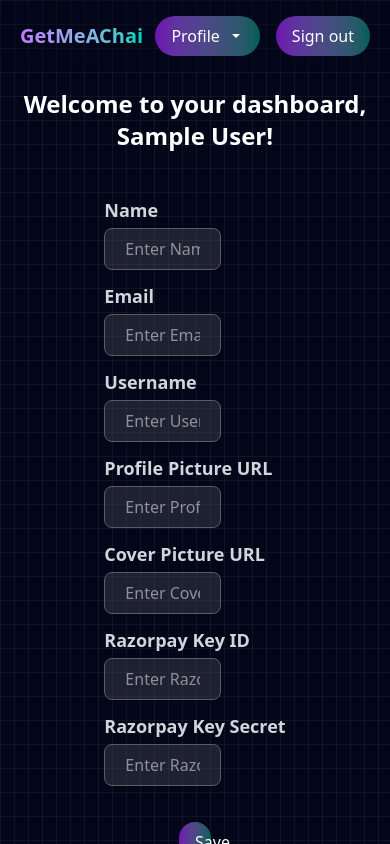
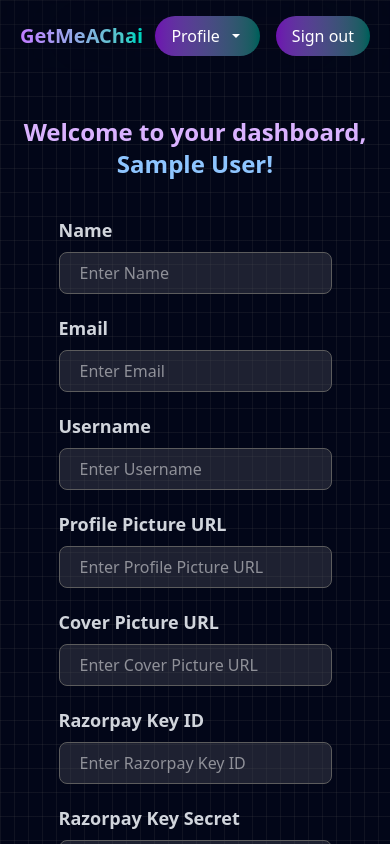
Before and after one commit to tanmay-joshi-official/GetMeAChai, a Next.js app: page /dashboard in a window 390 px wide. Shown: the top 844 px of the page. Built offline with nearby package versions, Linux system fonts and the light colour scheme; no server answers; the database is empty; sample sign-in values are in the browser's storage.

Commit message:
Added responsiveness to dashboard

```diff
--- a/app/components/Navbar.js
+++ b/app/components/Navbar.js
@@ -29,7 +29,7 @@ const Navbar = () => {
                   <li className="rounded-lg m-2 my-0 px-4 py-2 hover:bg-slate-700 active:bg-slate-800 transition-all cursor-pointer mb-2" onClick={() => signOut()}>Sign Out</li>
                 </ul></button>
             </div>}
-            {session && <button className="cursor-pointer px-4 p-2 rounded-full bg-linear-to-r from-purple-800 to-teal-800 hover:scale-105 transition-all hover:bg-linear-to-r hover:from-purple-950 hover:to-teal-900 active:bg-linear-to-r active:from-purple-950 active:to-teal-950 active:scale-100" onClick={() => signOut()}>Sign out</button>}
+            {session && <button className="cursor-pointer md:mr-2 px-4 p-2 rounded-full bg-linear-to-r from-purple-800 to-teal-800 hover:scale-105 transition-all hover:bg-linear-to-r hover:from-purple-950 hover:to-teal-900 active:bg-linear-to-r active:from-purple-950 active:to-teal-950 active:scale-100" onClick={() => signOut()}>Sign out</button>}
           </div>
         </ul>
       </div>
--- a/app/dashboard/page.js
+++ b/app/dashboard/page.js
@@ -68,40 +68,39 @@ const Dashboard = () => {
   return (
     <>
       <div className="p-4">
-        <div className=' text-center font-bold text-2xl'>Welcome to your dashboard, {session.user.name}!</div>
-        <form className="dashboard-form container flex flex-col items-center gap-4 mt-8" onSubmit={handleSubmit}>
-          {/* Enter label for each field on left side of the same line */}
+        <div className=' text-center text-purple-300 font-bold text-2xl md:mt-4 mt-7'>Welcome to your dashboard, <span className='text-blue-300'>{session.user.name}!</span></div>
+        <form className="dashboard-form container flex flex-col items-center gap-4 md:mt-8 mt-4" onSubmit={handleSubmit}>
           <div className='w-fit flex flex-col items-center'>
-            <div className="form-group w-full flex flex-col gap-1 mt-3">
+            <div className="form-group w-full flex flex-col md:gap-1 gap-2 md:mt-3 mt-5">
               <label htmlFor="name" className="block text-lg font-bold text-gray-300">Name</label>
-              <input value={form.name ? form.name : ""} onChange={handleChange} className='bg-[#4649556b] border border-[#5c5c5d] rounded-lg p-2 px-5 focus:outline outline-gray-500 w-[30vw]' placeholder='Enter Name' type="text" name="name" id="name" />
+              <input value={form.name ? form.name : ""} onChange={handleChange} className='bg-[#4649556b] border border-[#5c5c5d] rounded-lg p-2 px-5 focus:outline outline-gray-500 md:w-[30vw]' placeholder='Enter Name' type="text" name="name" id="name" />
             </div>
-            <div className="form-group w-full flex flex-col gap-1 mt-3">
+            <div className="form-group w-full flex flex-col md:gap-1 gap-2 md:mt-3 mt-5">
               <label htmlFor="email" className="block text-lg font-bold text-gray-300">Email</label>
-              <input value={form.email ? form.email : ""} onChange={handleChange} className='bg-[#4649556b] border border-[#5c5c5d] rounded-lg p-2 px-5 focus:outline outline-gray-500 w-[30vw]' placeholder='Enter Email' type="text" name="email" id="email" />
+              <input value={form.email ? form.email : ""} onChange={handleChange} className='bg-[#4649556b] border border-[#5c5c5d] rounded-lg p-2 px-5 focus:outline outline-gray-500 md:w-[30vw]' placeholder='Enter Email' type="text" name="email" id="email" />
             </div>
-            <div className="form-group w-full flex flex-col gap-1 mt-3">
+            <div className="form-group w-full flex flex-col md:gap-1 gap-2 md:mt-3 mt-5">
               <label htmlFor="username" className="block text-lg font-bold text-gray-300">Username</label>
-              <input value={form.username ? form.username : ""} onChange={handleChange} className='bg-[#4649556b] border border-[#5c5c5d] rounded-lg p-2 px-5 focus:outline outline-gray-500 w-[30vw]' placeholder='Enter Username' type="text" name="username" id="username" />
+              <input value={form.username ? form.username : ""} onChange={handleChange} className='bg-[#4649556b] border border-[#5c5c5d] rounded-lg p-2 px-5 focus:outline outline-gray-500 md:w-[30vw]' placeholder='Enter Username' type="text" name="username" id="username" />
             </div>
-            <div className="form-group w-full flex flex-col gap-1 mt-3">
+            <div className="form-group w-full flex flex-col md:gap-1 gap-2 md:mt-3 mt-5">
               <label htmlFor="profile" className="block text-lg font-bold text-gray-300">Profile Picture URL</label>
-              <input value={form.profile ? form.profile : ""} onChange={handleChange} className='bg-[#4649556b] border border-[#5c5c5d] rounded-lg p-2 px-5 focus:outline outline-gray-500 w-[30vw]' placeholder='Enter Profile Picture URL' type="text" name="profile" id="profile" />
+              <input value={form.profile ? form.profile : ""} onChange={handleChange} className='bg-[#4649556b] border border-[#5c5c5d] rounded-lg p-2 px-5 focus:outline outline-gray-500 md:w-[30vw]' placeholder='Enter Profile Picture URL' type="text" name="profile" id="profile" />
             </div>
-            <div className="form-group w-full flex flex-col gap-1 mt-3">
+            <div className="form-group w-full flex flex-col md:gap-1 gap-2 md:mt-3 mt-5">
               <label htmlFor="cover" className="block text-lg font-bold text-gray-300">Cover Picture URL</label>
-              <input value={form.cover ? form.cover : ""} onChange={handleChange} className='bg-[#4649556b] border border-[#5c5c5d] rounded-lg p-2 px-5 focus:outline outline-gray-500 w-[30vw]' placeholder='Enter Cover Picture URL' type="text" name="cover" id="cover" />
+              <input value={form.cover ? form.cover : ""} onChange={handleChange} className='bg-[#4649556b] border border-[#5c5c5d] rounded-lg p-2 px-5 focus:outline outline-gray-500 md:w-[30vw]' placeholder='Enter Cover Picture URL' type="text" name="cover" id="cover" />
             </div>
-            <div className="form-group w-full flex flex-col gap-1 mt-3">
+            <div className="form-group w-full flex flex-col md:gap-1 gap-2 md:mt-3 mt-5">
               <label htmlFor="razorpay_key_id" className="block text-lg font-bold text-gray-300">Razorpay Key ID</label>
-              <input value={form.razorpay_key_id ? form.razorpay_key_id : ""} onChange={handleChange} className='bg-[#4649556b] border border-[#5c5c5d] rounded-lg p-2 px-5 focus:outline outline-gray-500 w-[30vw]' placeholder='Enter Razorpay Key ID' type="text" name="razorpay_key_id" id="razorpay_key_id" />
+              <input value={form.razorpay_key_id ? form.razorpay_key_id : ""} onChange={handleChange} className='bg-[#4649556b] border border-[#5c5c5d] rounded-lg p-2 px-5 focus:outline outline-gray-500 md:w-[30vw]' placeholder='Enter Razorpay Key ID' type="text" name="razorpay_key_id" id="razorpay_key_id" />
             </div>
-            <div className="form-group w-full flex flex-col gap-1 mt-3">
+            <div className="form-group w-full flex flex-col md:gap-1 gap-2 md:mt-3 mt-5">
               <label htmlFor="razorpay_key_secret" className="block text-lg font-bold text-gray-300">Razorpay Key Secret</label>
-              <input value={form.razorpay_key_secret ? form.razorpay_key_secret : ""} onChange={handleChange} className='bg-[#4649556b] border border-[#5c5c5d] rounded-lg p-2 px-5 focus:outline outline-gray-500 w-[30vw]' placeholder='Enter Razorpay Key Secret' type="text" name="razorpay_key_secret" id="razorpay_key_secret" />
+              <input value={form.razorpay_key_secret ? form.razorpay_key_secret : ""} onChange={handleChange} className='bg-[#4649556b] border border-[#5c5c5d] rounded-lg p-2 px-5 focus:outline outline-gray-500 md:w-[30vw]' placeholder='Enter Razorpay Key Secret' type="text" name="razorpay_key_secret" id="razorpay_key_secret" />
             </div>
           </div>
-          <button className='px-4 py-2 mt-5 w-1/12 cursor-pointer rounded-full bg-linear-to-r from-purple-800 to-teal-800 hover:scale-105 transition-all hover:bg-linear-to-r hover:from-purple-950 hover:to-teal-900 active:bg-linear-to-r active:from-purple-950 active:to-teal-950'>Save</button>
+          <button className='md:px-4 px-10 flex justify-center py-2 mt-5 w-1/12 cursor-pointer rounded-full bg-linear-to-r from-purple-800 to-teal-800 hover:scale-105 transition-all hover:bg-linear-to-r hover:from-purple-950 hover:to-teal-900 active:bg-linear-to-r active:from-purple-950 active:to-teal-950 active:scale-100'>Save</button>
         </form>
       </div>
     </>
```
